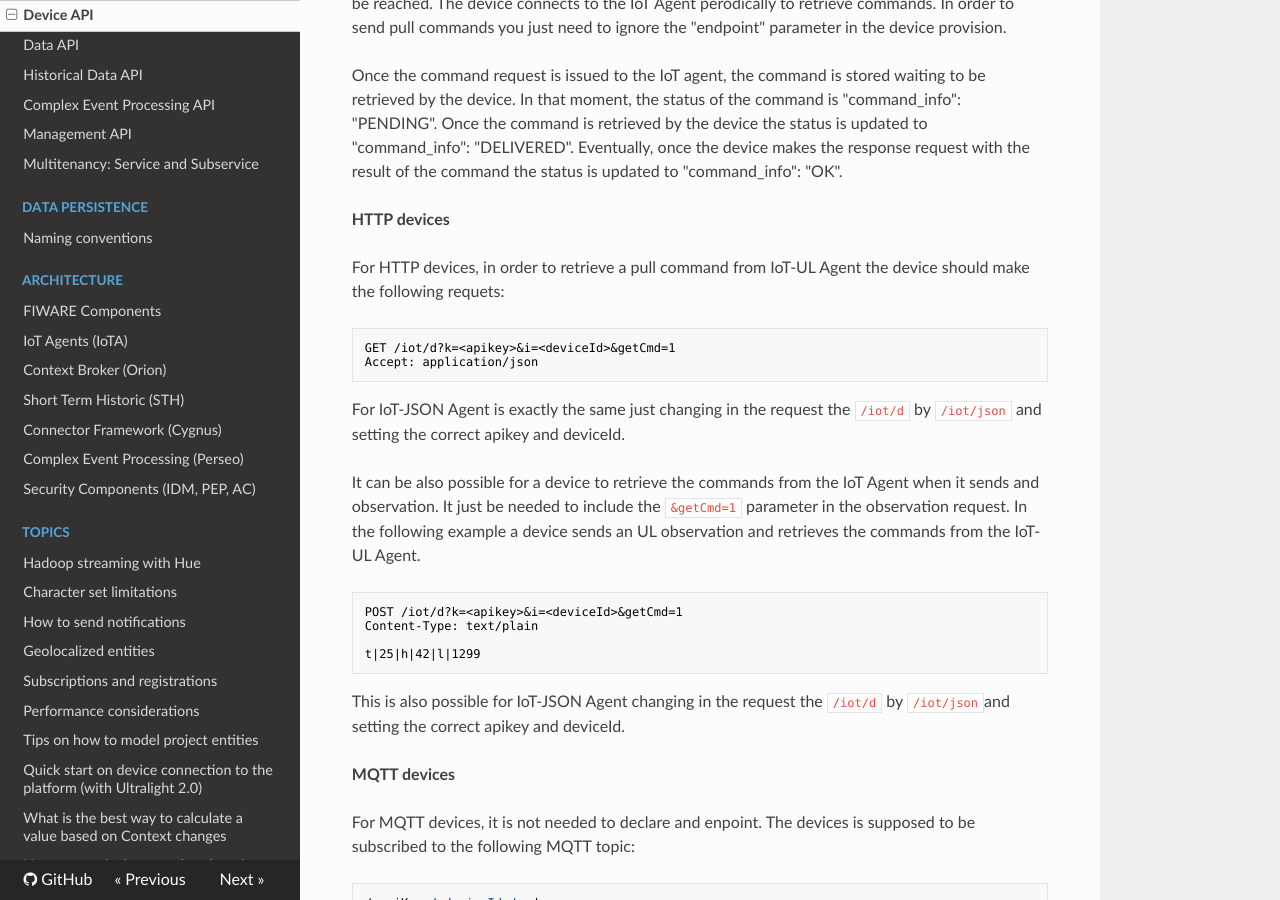
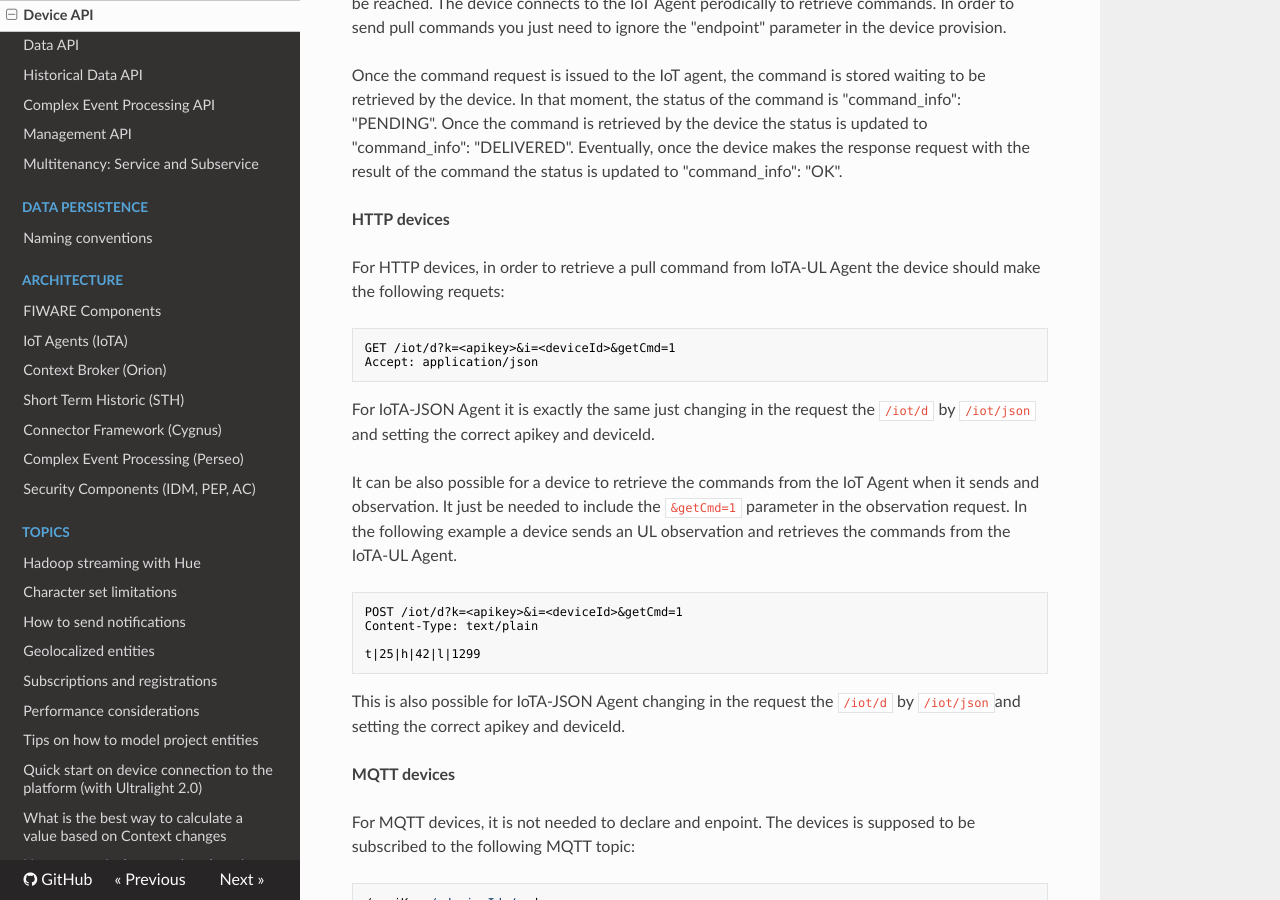
Before and after one commit to telefonicaid/thinking-cities, an MkDocs documentation site: the page built from docs/device_api.md, in a window 1280 px wide and 900 px high, scrolled down 8642 px. Built offline with MkDocs 1.6.1, drawn with Linux system fonts in a browser that asks for light colours; nearby versions of some CDN libraries; old or Windows-style settings are respelled for this version of MkDocs; some of the changed text lies outside the part shown.

Commit message:
Update device_api.md

````diff
--- a/docs/device_api.md
+++ b/docs/device_api.md
@@ -383,16 +383,16 @@
 
 **HTTP devices**
 
-For HTTP devices, in order to retrieve a pull command from IoT-UL Agent the device should make the following requets:
+For HTTP devices, in order to retrieve a pull command from IoTA-UL Agent the device should make the following requets:
 
 ```
 GET /iot/d?k=<apikey>&i=<deviceId>&getCmd=1
 Accept: application/json
 ```
 
-For IoT-JSON Agent is exactly the same just changing in the request the `/iot/d` by `/iot/json` and setting the correct apikey and deviceId.
+For IoTA-JSON Agent it is exactly the same just changing in the request the `/iot/d` by `/iot/json` and setting the correct apikey and deviceId.
 
-It can be also possible for a device to retrieve the commands from the IoT Agent when it sends and observation. It just be needed to include the `&getCmd=1` parameter in the observation request. In the following example a device sends an UL observation and retrieves the commands from the IoT-UL Agent.
+It can be also possible for a device to retrieve the commands from the IoT Agent when it sends and observation. It just be needed to include the `&getCmd=1` parameter in the observation request. In the following example a device sends an UL observation and retrieves the commands from the IoTA-UL Agent.
 
 ```
 POST /iot/d?k=<apikey>&i=<deviceId>&getCmd=1
@@ -401,7 +401,7 @@
 t|25|h|42|l|1299
 ```
 
-This is also possible for IoT-JSON Agent changing in the request the `/iot/d` by `/iot/json`and setting the correct apikey and deviceId.
+This is also possible for IoTA-JSON Agent changing in the request the `/iot/d` by `/iot/json`and setting the correct apikey and deviceId.
 
 **MQTT devices**
 
````
Also changed, not shown: other parts of docs/device_api.md (+1 -1 lines).
